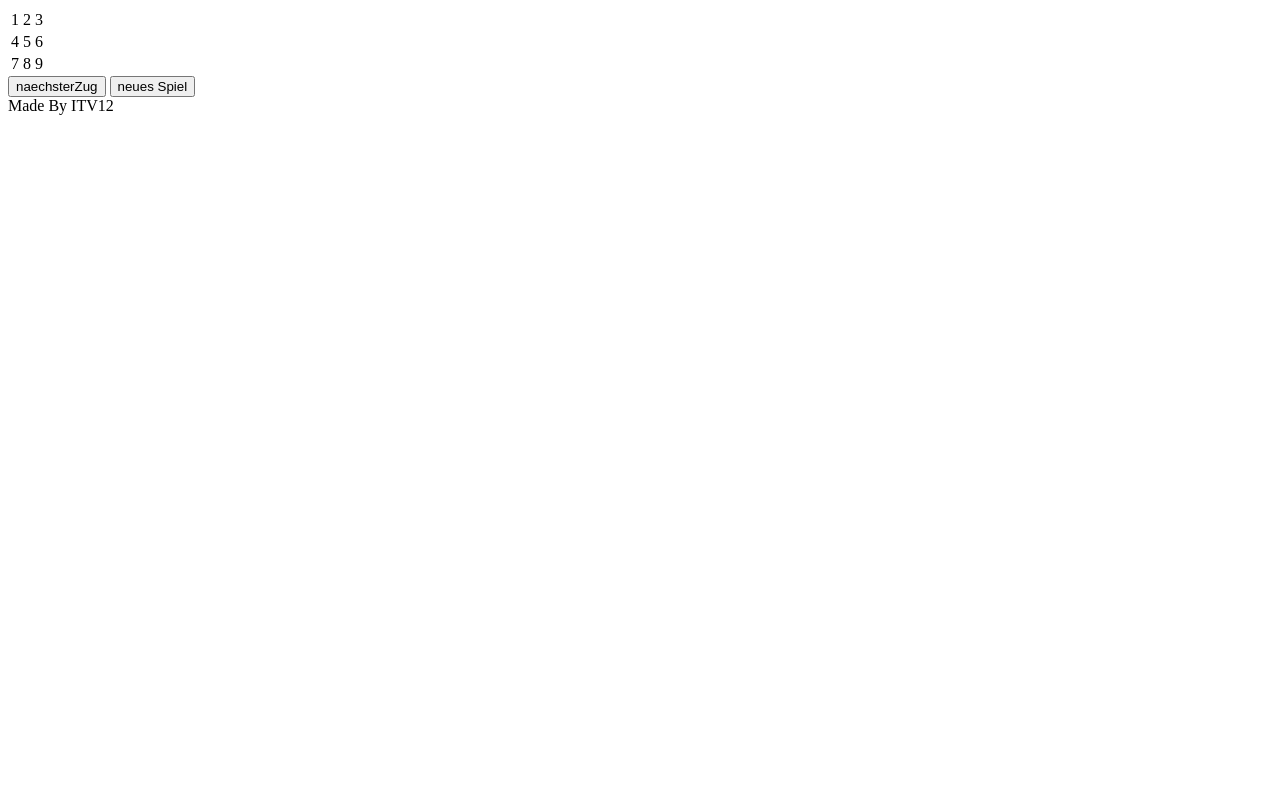
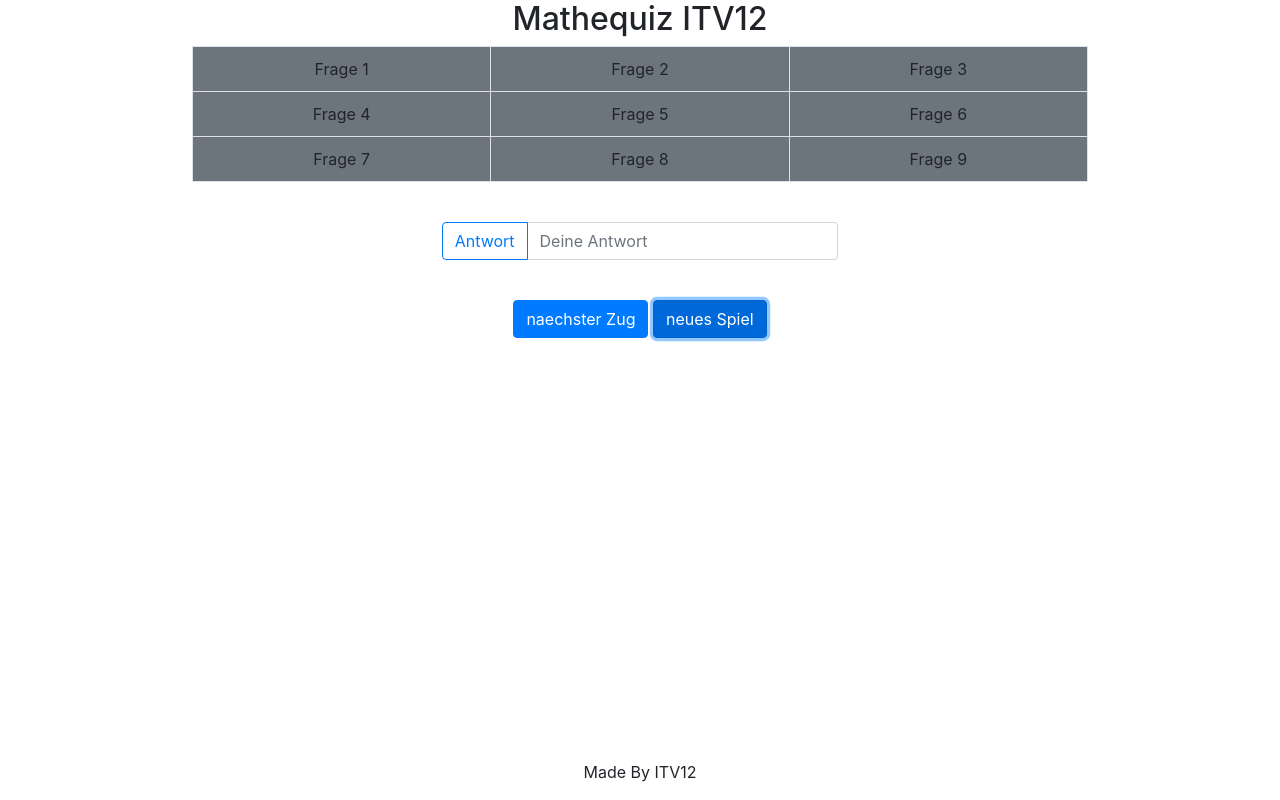
Before and after one commit to skripted96/ITV12_MatheQuiz3, a plain HTML site: page index.html in a window 1280 px wide. Both pictures are taken after a click on the button "neues Spiel". Drawn offline with Linux system fonts and the light colour scheme.

Commit message:
Design implementieren

```diff
--- a/index.html
+++ b/index.html
@@ -3,54 +3,77 @@
 <head>
     <script src="javascript/speicher/speicher.js"></script>
     <script src="javascript/fragen/fragen.js"></script>
+    <script src="javascript/oberflaeche/oberflaeche.js"></script>
     <script src="javascript/speicher/OLD_speicher.js"></script>
+    <script src="bootstrap/js/bootstrap.min.js"></script>
+    <link rel="stylesheet" type="text/css" href="bootstrap/css/bootstrap.min.css">
 
 
     <title>Mathematik Quiz</title>
 </head>
 
 <body>
-    <table>
+    <div>
+        <h2 class="text-center">Mathequiz ITV12</h2>
+    </div>
+
+    <div class="mx-auto" style="width: 70%;">
+    <table class="table table-bordered text-center bg-secondary" style="table-layout: fixed">
         <tr>
             <td>
-                <div id="feld1">1</div>
+                <div id="feld1">Frage 1</div>
             </td>
             <td>
-                <div id="feld2">2</div>
+                <div id="feld2">Frage 2</div>
             </td>
             <td>
-                <div id="feld3">3</div>
+                <div id="feld3">Frage 3</div>
             </td>
         </tr>
         <tr>
             <td>
-                <div id="feld4">4</div>
+                <div id="feld4">Frage 4</div>
             </td>
             <td>
-                <div id="feld5">5</div>
+                <div id="feld5">Frage 5</div>
             </td>
             <td>
-                <div id="feld6">6</div>
+                <div id="feld6">Frage 6</div>
             </td>
         </tr>
         <tr>
             <td>
-                <div id="feld7">7</div>
+                <div id="feld7">Frage 7</div>
             </td>
             <td>
-                <div id="feld8">8</div>
+                <div id="feld8">Frage 8</div>
             </td>
             <td>
-                <div id="feld9">9</div>
+                <div id="feld9">Frage 9</div>
             </td>
         </tr>
     </table>
+    </div>
+    <br>
+    <div class="input-group mb-3 col-lg-4 col-lg-offset-4" style="margin:auto">
+        <div class="input-group-prepend">
+            <button class="btn btn-outline-primary" type="button">Antwort</button>
+        </div>
+        <input type="text" id="Antwort" class="form-control" placeholder="Deine Antwort">
+    </div>
 
-<input type = "button" id ="naechsterZug" value="naechsterZug" onclick="weiter()">
+    <br>
+    <div class="text-center">
+        <input type = "button" id ="naechsterZug" value="naechster Zug" onclick="weiter()" class="btn btn-primary">
 
-<input type = "button" id ="neuesSpiel" value="neues Spiel" onclick="neu()">
+        <input type = "button" id ="neuesSpiel" value="neues Spiel" onclick="neu()" class="btn btn-primary">
+    </div>
 
 </body>
-<footer>Made By ITV12</footer>
-
+<br>
+<footer class="page-footer font-small blue fixed-bottom">
+    <div class="footer-copyright text-center py-3">
+        Made By ITV12
+    </div>
+  </footer>
 </html>
--- a/javascript/oberflaeche/oberflaeche.js
+++ b/javascript/oberflaeche/oberflaeche.js
@@ -0,0 +1,37 @@
+//Markiert aktive Zelle
+function td_highlight(offset){
+    document.getElementById("feld" + offset).className = "bg-light";
+}
+
+//Ändert den Text einer Zelle
+function td_change_text(offset, fragetext){
+    document.getElementById("feld" + offset).innerHTML = fragetext;
+}
+
+//Ändert die Farbe (übergabe: true == grün, false == rot)
+function td_change_color(offset, true_false){
+    x = document.getElementById("feld" + offset);
+    if(true_false === true){
+        x.className = "";
+        x.className = "bg-success"
+    }
+    else{
+        x.className = "";
+        x.className = "bg-danger"
+    }
+}
+
+//Setzt die Tabelle zurück auf Ursprung
+function td_reset(){
+    for(x=1; x <= 9; x++){
+        y = "Frage " + x
+        document.getElementById("feld" + x).className = "";
+        td_change_text(x, y);
+    }
+}
+
+//Liest die Antwort aus
+function get_answer(){
+    x = document.getElementById("Antwort").nodeValue;
+    return x;
+}
--- a/javascript/speicher/OLD_speicher.js
+++ b/javascript/speicher/OLD_speicher.js
@@ -1,4 +1,5 @@
-
+// # -> Hinzugefügt von Gruppe Design
+// Änderungen von Gruppe Design sind nur Proof of Concept -> Muss von Gruppe Speicher richtig implementiert werden
 
 var spielstand = 0;
 var frage = new Frage();
@@ -6,17 +7,24 @@ var fragen;
 
 function weiter(){
     if(spielstand != 10){
-        alert("Spielstand: " + spielstand);
+        //alert("Spielstand: " + spielstand);   #
+        td_highlight(spielstand);   //#
         fragen = frage.frageGenerieren(spielstand);
+        td_change_text(spielstand, fragen); //#
         let eingabe = prompt(fragen);
         if(frage.ergebnisPruefen(fragen, eingabe))
             {
-                 spielstand ++;
-                 alert("Richtig!");
+                td_change_text(spielstand, "Richtig!");    //#
+                td_change_color(spielstand, true);  //#
+                spielstand ++;
+                //alert("Richtig!");   //#
             }
         else
             {
-                alert("Falsch!");
+                td_change_text(spielstand, "Falsch!");    //#
+                td_change_color(spielstand, false);  //#
+                spielstand++;   //#
+                //alert("Falsch!"); #
             }
 
     if(spielstand == 10){
@@ -28,6 +36,7 @@ function weiter(){
 }
 
 function neu(){
+    td_reset(); //#
     spielstand = 1;
     localStorage.setItem("Spielstand",spielstand);
     alert("Spielstand wurde auf 1 gesetzt");
```
